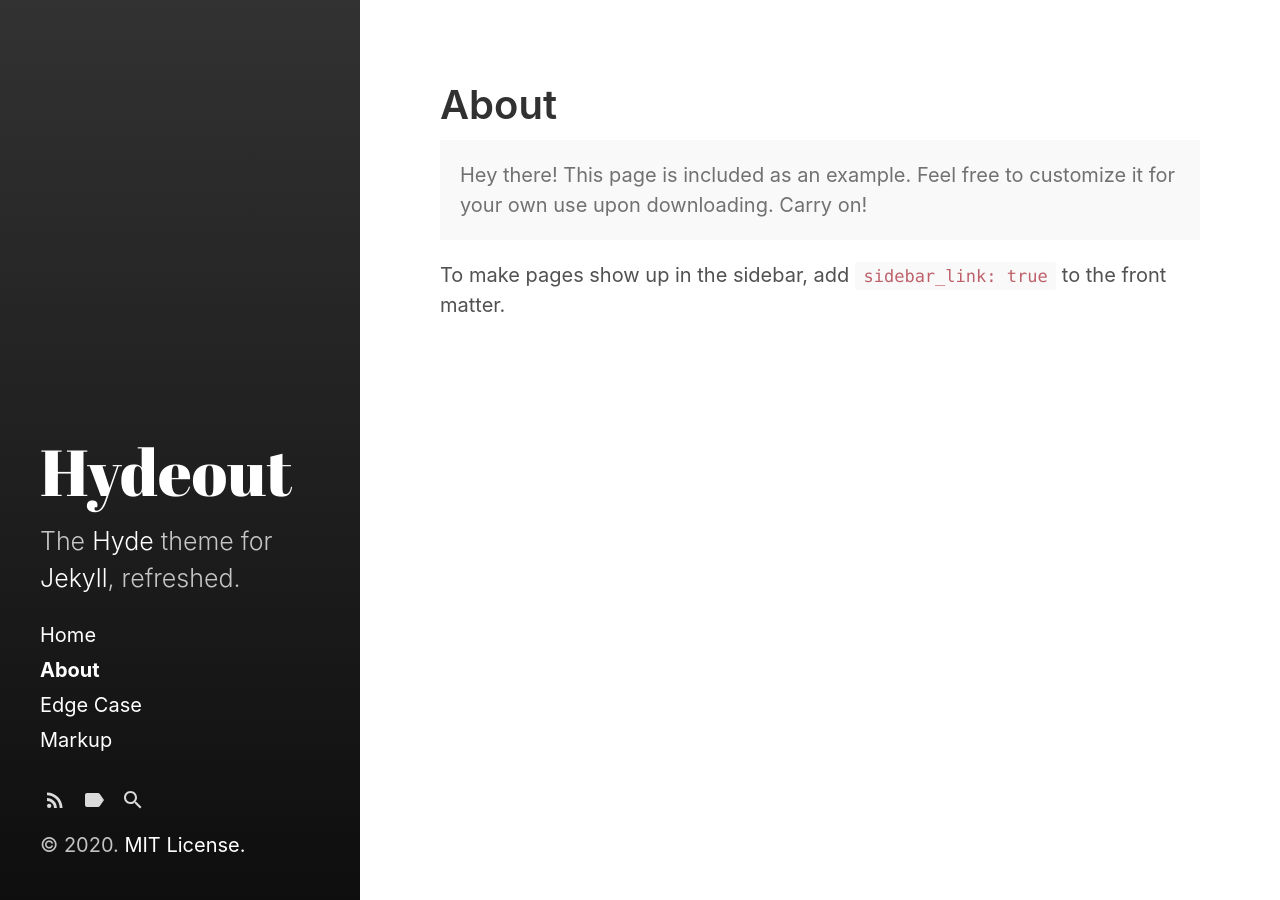
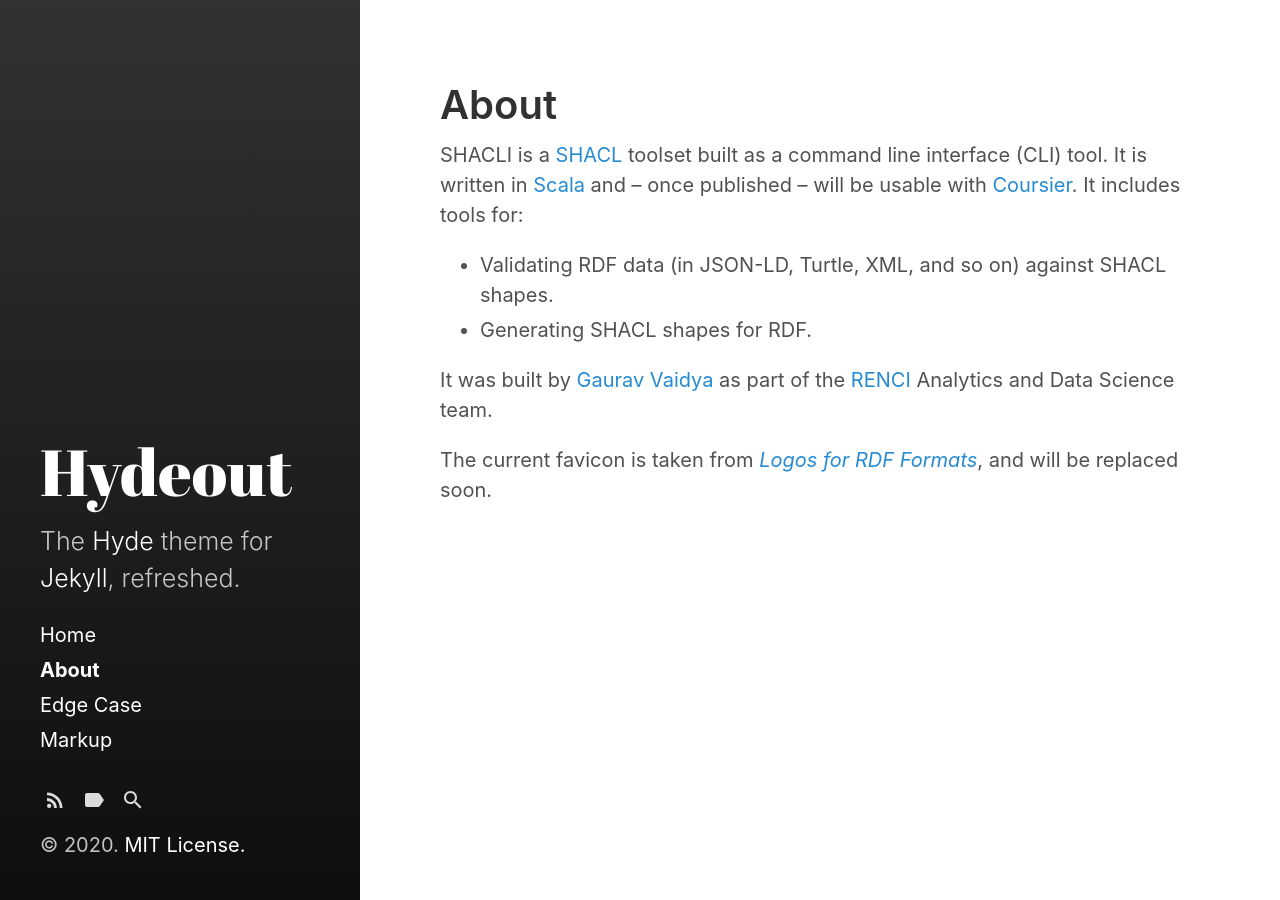
Before and after one commit to gaurav/shacli, a Jekyll site: the page built from docs/about.md, in a window 1280 px wide. Built offline with Jekyll 4.4.1, drawn with Linux system fonts in a browser that asks for light colours.

Commit message:
Replaced favicon with SHACL favicon.

```diff
--- a/docs/_includes/favicons.html
+++ b/docs/_includes/favicons.html
@@ -1,2 +1 @@
-<link rel="apple-touch-icon-precomposed" sizes="144x144" href="{{ "/favicon.png" | relative_url }}" />
-<link rel="shortcut icon" href="{{ "/favicon.ico" | relative_url}}" />
+<link rel="shortcut icon" href="{{ "/favicon.png" | relative_url}}" />
--- a/docs/about.md
+++ b/docs/about.md
@@ -4,10 +4,17 @@ title: About
 sidebar_link: true
 ---
 
-<p class="message">
-  Hey there! This page is included as an example. Feel free to customize it
-  for your own use upon downloading. Carry on!
-</p>
+SHACLI is a [SHACL](https://www.w3.org/TR/shacl/) toolset built as a
+command line interface (CLI) tool. It is written in [Scala](https://www.scala-lang.org/)
+and -- once published -- will be usable with [Coursier](https://get-coursier.io/).
+It includes tools for:
+ * Validating RDF data (in JSON-LD, Turtle, XML, and so on) against SHACL shapes.
+ * Generating SHACL shapes for RDF.
 
-To make pages show up in the sidebar, add `sidebar_link: true` to the front
-matter.
+
+It was built by [Gaurav Vaidya](https://www.ggvaidya.com) as part of the
+[RENCI](https://www.renci.org/) Analytics and Data Science team.
+
+The current favicon is taken from
+[*Logos for RDF Formats*](http://cygri.github.io/rdf-logos/), and
+will be replaced soon.
```
Also changed, not shown: docs/favicon.ico (deleted), docs/favicon.png.
